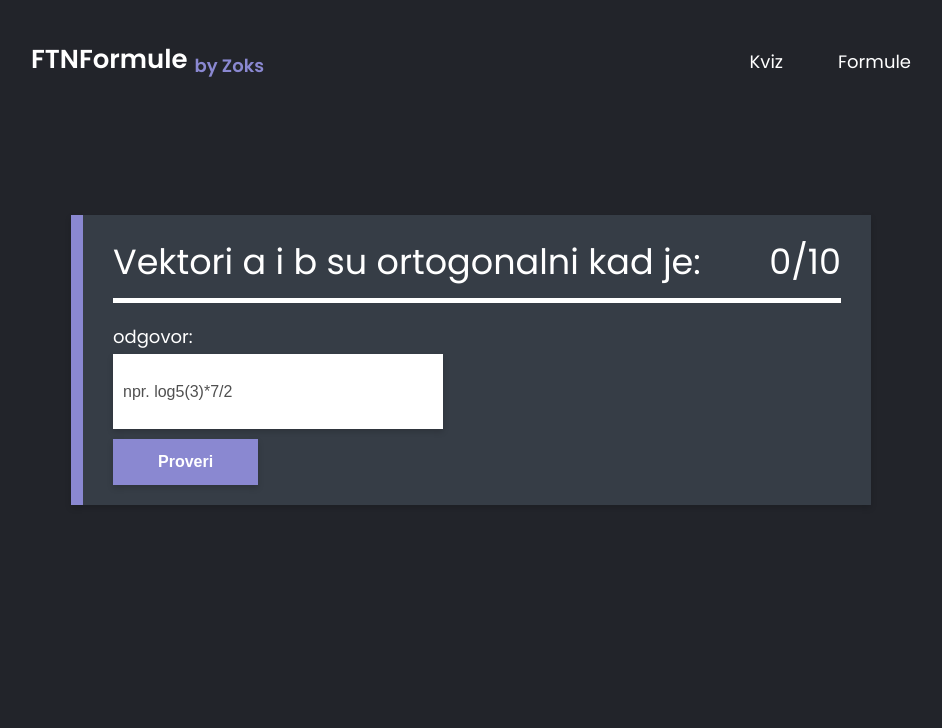
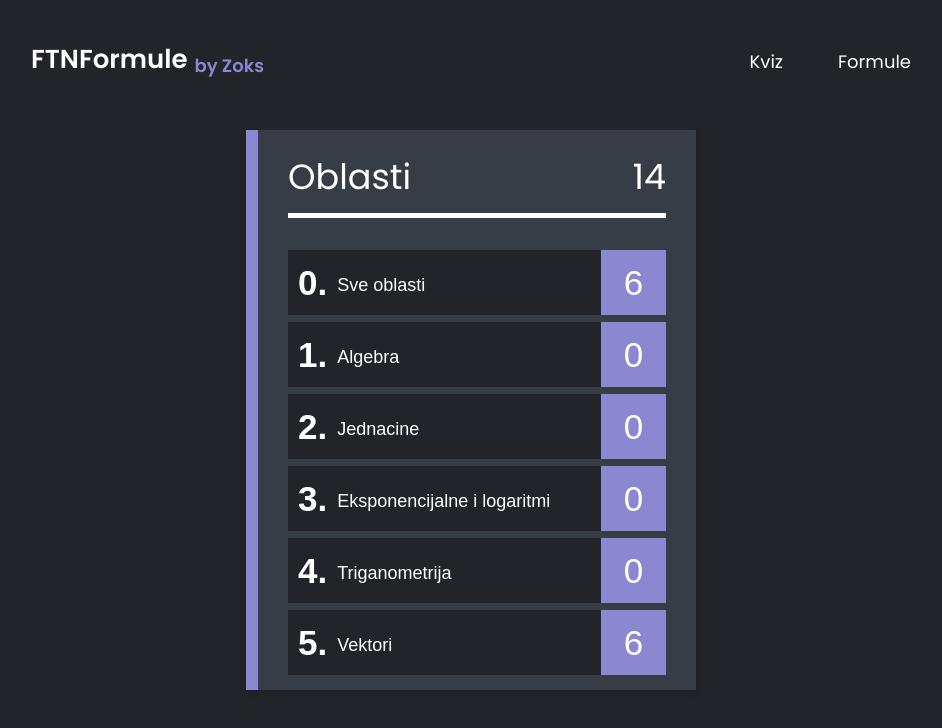
Before and after one commit to Zoksss/ftn-formule, a React (Create React App) app: page / in a window 1280 px wide. Shown: the top 728 px of the page, without its empty margins (169-1111 px from the left). Built offline with nearby package versions, Linux system fonts and the light colour scheme.

Commit message:
quiz selector

```diff
--- a/src/App.css
+++ b/src/App.css
@@ -11,6 +11,7 @@ body {
   color: #FFFFFF;
   font-family: 'Poppins', sans-serif;
   min-height: 90vh;
+  width: 100% !important;
   display: flex;
   justify-content: center;
   align-items: center;
--- a/src/App.js
+++ b/src/App.js
@@ -1,23 +1,25 @@
 import React from 'react';
 
-import logo from './logo.svg';
 import './App.css';
 
 import Navbar from './Components/Navbar/Navbar';
 import QuestionCard from './Components/QuestionCard/QuestionCard';
+import SelectQuizCard from './Components/SelectQuizCard/SelectQuizCard';
 
-import questions from './questions';
+import questionsArr from './questions';
 
 const getRandom = (max) => {
   return Math.floor(Math.random() * (max - 0)) + 0;
 }
 
-
+let questions = questionsArr;
 
 let currentQuestionIndex = 0;
 const App = () => {
   const [currentQuestion, setCurrentQuestion] = React.useState(0);
   const [isCorrectAnswer, setIsCorrectAnswer] = React.useState(false);
+  const [isQuizStarted, setIsQuizStarted] = React.useState(false);
+
 
   const submitAnswer = (userInput) => {
     console.log(userInput);
@@ -31,9 +33,10 @@ const App = () => {
   }
 
   const nextQuestion = () => {
-    if(currentQuestion == 10){
+    if (currentQuestion === 10) {
       // end screen
       console.log("restart");
+      setIsQuizStarted(false);
       setCurrentQuestion(0);
       return
     }
@@ -43,9 +46,29 @@ const App = () => {
 
   }
 
+  const startQuiz = (oblast) => {
+    console.log(oblast);
+    setCurrentQuestion(0);
+    if (oblast === "Sve oblasti") {
+      questions = questionsArr;
+      setIsQuizStarted(true);
+      return;
+    }
+    let sortiraniNiz = [];
+    for (let i = 0; i < questions.length; i++)
+      if (questions[i].category === oblast) sortiraniNiz.push(questions[i]);
+    questions = sortiraniNiz;
+    setIsQuizStarted(true);
+
+  }
+
   return (
     <div className="ftn-forume">
       <Navbar />
+      {!isQuizStarted &&
+        <SelectQuizCard startQuiz={startQuiz} />
+      }
+      {isQuizStarted &&
         <QuestionCard
           currentQuestion={currentQuestion}
           question={questions[currentQuestionIndex].question}
@@ -56,8 +79,14 @@ const App = () => {
           isCorrectAnswer={isCorrectAnswer}
           nextQuestion={nextQuestion}
         />
+      }
     </div>
   );
 }
 
 export default App;
+
+
+/*
+
+*/
--- a/src/Components/QuestionCard/QuestionCard.jsx
+++ b/src/Components/QuestionCard/QuestionCard.jsx
@@ -14,7 +14,7 @@ const QuestionCard = (props) => {
           <p className="question-number">{props.currentQuestion}/10</p>
         </div>
         <div className="down-row">
-          <div class="answer-div">
+          <div className="answer-div">
             <p>odgovor:</p>
             <input type="text" placeholder="npr. log5(3)*7/2" onChange={ (e) => {setInput(e.target.value)}}></input>
             { !isAnswer && <button className="submit-btn" onClick={() => {props.submitAnswer(input); setIsAnswer(true)}}>Proveri</button> }
--- /dev/null
+++ b/src/Components/SelectQuizCard/Quiz.jsx
@@ -0,0 +1,13 @@
+import "./SelectQuizCard.css";
+
+const Quiz = (props) => {
+    return (
+        <button onClick={() => {props.startQuiz(props.title)}}>
+            <p className="quiz-number">{props.number}.</p>
+            <p className="quiz-title">{props.title}</p>
+            <div className="quiz-questionCount">{props.questionNumber}</div>
+        </button>
+    )
+}
+
+export default Quiz;
--- /dev/null
+++ b/src/Components/SelectQuizCard/SelectQuizCard.css
@@ -0,0 +1,93 @@
+.select-quiz-card-container {
+    background-color: #363D46;
+    border-left: 12px solid #8A88D1;
+    padding: 20px 30px;
+    max-width: 450px;
+    width: 450px;
+    -webkit-box-shadow: 0px 3px 6px 0px rgba(0, 0, 0, 0.16);
+    -moz-box-shadow: 0px 3px 6px 0px rgba(0, 0, 0, 0.16);
+    box-shadow: 0px 3px 6px 0px rgba(0, 0, 0, 0.16);
+    position: relative;
+    margin-top: 100px;
+    height: 70vh;
+}
+
+.quiz-selection-title-row{
+    display: flex;
+    justify-content: space-between;
+    font-size: 35px;
+    border-bottom: 5px solid white;
+    padding: 0 0 10px 0px;
+    margin-bottom: 25px;
+}
+
+.quiz-select-button-container{
+    width: 100%;
+    display: flex;
+    align-items: center;
+    justify-content: center;
+    flex-direction: column;
+    overflow-y: scroll !important;
+}
+
+.quiz-select-button-container > button{
+    width: 100%;
+    background-color: #22242A;
+    height: 65px;
+    outline: none;
+    border: none;
+    position: relative;
+    display: flex;
+    align-items: center;
+    color: white;
+    margin-top: 7px;
+    font-size: 35px;
+    align-items: center;
+    transition: 200ms all ease;
+}
+
+.quiz-select-button-container > button:hover{
+    transform: scale(1.05);
+}
+.quiz-select-button-container > button:hover > div{
+    transform: rotate(15deg) scale(1.05);
+}
+
+.quiz-number{
+    margin-left: 10px;
+    font-weight: 600;
+}
+
+.quiz-title{
+    font-size: 18px;
+    margin-left: 10px;
+    margin-bottom: -5px;
+}
+
+.quiz-questionCount{
+    position: absolute;
+    height: 100%;
+    aspect-ratio: 1/1;
+    bottom: 0;
+    right: 0;
+    background-color: #8A88D1;
+    display: flex;
+    align-items: center;
+    justify-content: center;
+    color: white;
+    font-size: 35px;
+    transition: 200ms all ease;
+}
+
+.quiz-select-button-container{
+    overflow-y:scroll;
+}
+
+
+@media only screen and (max-width: 550px) {
+    .select-quiz-card-container{
+        margin-top: 150px;
+        max-width: 100%;
+        width: 100% !important;
+    }
+}
--- /dev/null
+++ b/src/Components/SelectQuizCard/SelectQuizCard.jsx
@@ -0,0 +1,25 @@
+import React from 'react';
+
+import './SelectQuizCard.css';
+import Quiz from "./Quiz";
+
+const SelectQuizCard = (props) => {
+    return (
+        <div className="select-quiz-card-container">
+            <div className="quiz-selection-title-row">
+                <p className="quiz-count-title">Oblasti</p>
+                <p className="question-count-num">14</p>
+            </div>
+            <div className="quiz-select-button-container">
+               <Quiz number="0" title="Sve oblasti" questionNumber="6" startQuiz = {props.startQuiz}/>
+               <Quiz number="1" title="Algebra" questionNumber="0"/>
+               <Quiz number="2" title="Jednacine" questionNumber="0"/>
+               <Quiz number="3" title="Eksponencijalne i logaritmi" questionNumber="0"/>
+               <Quiz number="4" title="Triganometrija" questionNumber="0"/>
+               <Quiz number="5" title="Vektori" questionNumber="6" startQuiz = {props.startQuiz}/>
+            </div>
+        </div>
+    )
+}
+
+export default SelectQuizCard;
--- a/src/questions.jsx
+++ b/src/questions.jsx
@@ -34,6 +34,13 @@ const questions = [
         hasImage: false,
         imagePath: "/",
     },
+    {
+        category: "Vektori",
+        question: "cos(f) izmedju 2 vektora je:",
+        correctAnswer: "a*b/|a|*|b|",
+        hasImage: false,
+        imagePath: "/",
+    },
 
 
 ];
```
Lines whose indentation alone changed are shown as unchanged.
